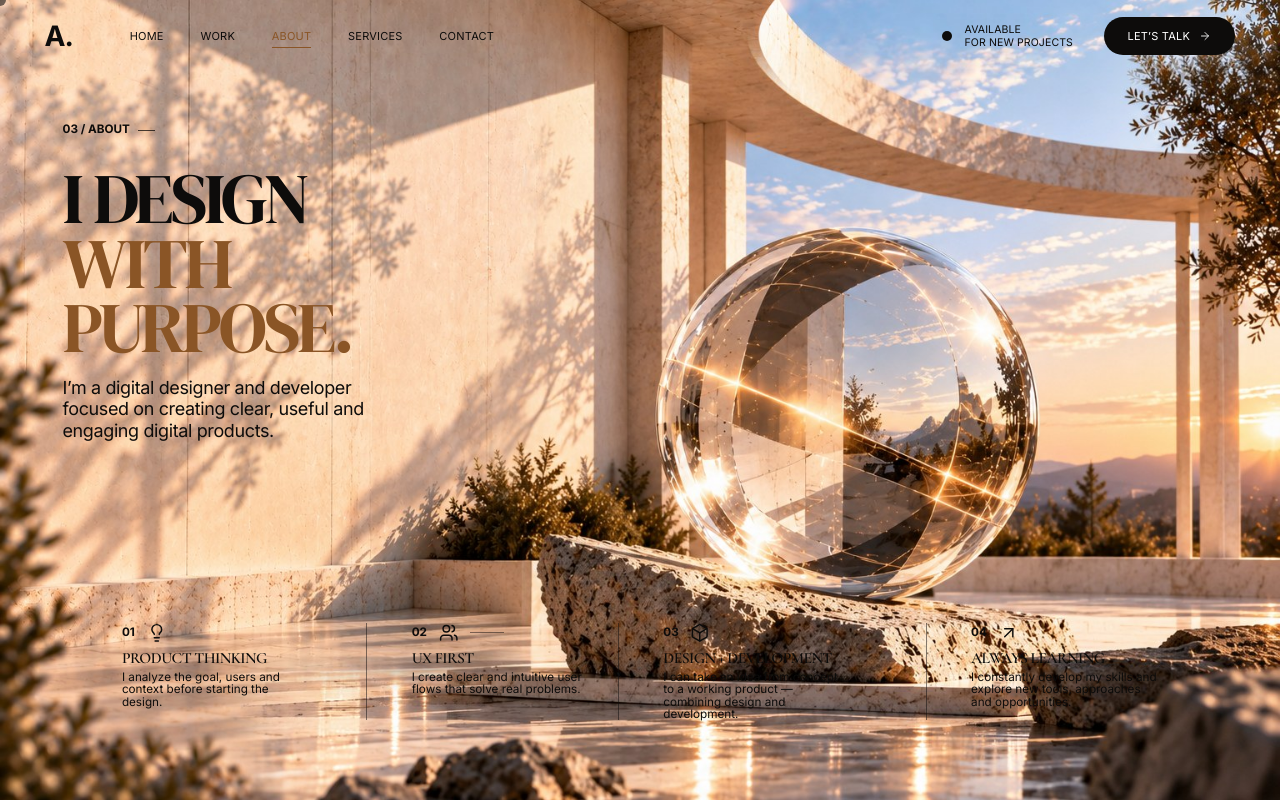
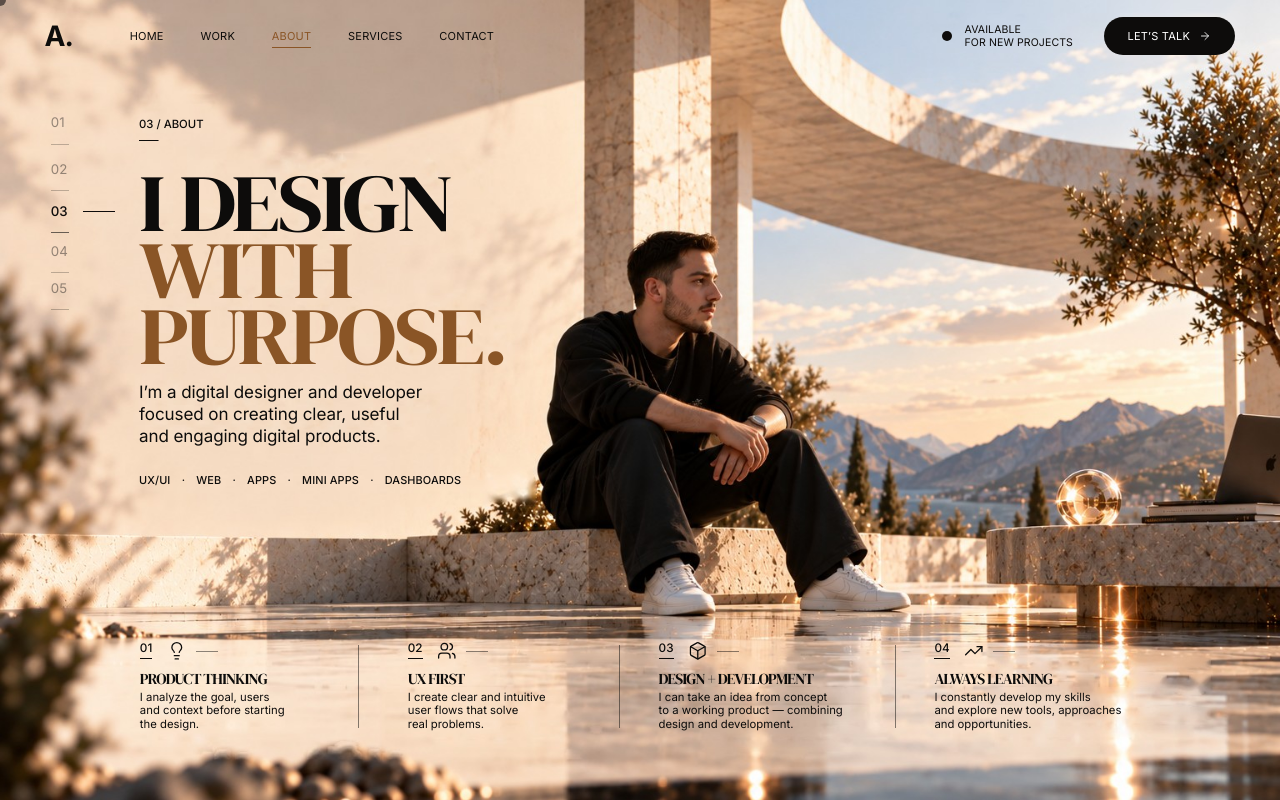
Before and after one commit to alexanderdashcynskiy-cell/Portfolio, a React (Vite) app: page / in a window 1280 px wide. Both pictures are taken after a click on the button "ABOUT". Built offline with nearby package versions, Linux system fonts and the light colour scheme; a web font is replaced by a local one.

Commit message:
feat: redraw the about page on the portrait scene
Co-Authored-By: Claude Opus 5.5 <noreply@anthropic.com>
Claude-Session: https://claude.ai/code/session_01WEvpuGb8WGayCPmwDqnyC8

```diff
--- a/src/App.tsx
+++ b/src/App.tsx
@@ -136,14 +136,21 @@ export default function App() {
 
       <Navigation onOpenSection={handleOpenSection} activeSection={activeSection} />
 
-      {/* ONE FIXED BACKDROP for the whole site; the sphere layer dissolves away from the first page */}
+      {/* ONE FIXED BACKDROP for the whole site; each page cross-fades in its own scene */}
       <div className="fixed inset-0 pointer-events-none" aria-hidden="true">
         <img src="/worlds/bg.jpg" alt="" className="absolute inset-0 w-full h-full object-cover" draggable={false} />
         <img
           src="/hero.jpg"
           alt=""
           className="absolute inset-0 w-full h-full object-cover transition-opacity duration-[1100ms] ease-in-out"
-          style={{ opacity: page === 0 || page === 2 ? 1 : 0 }}
+          style={{ opacity: page === 0 ? 1 : 0 }}
+          draggable={false}
+        />
+        <img
+          src="/about.jpg"
+          alt=""
+          className="absolute inset-0 w-full h-full object-cover transition-opacity duration-[1100ms] ease-in-out"
+          style={{ opacity: page === 2 ? 1 : 0 }}
           draggable={false}
         />
       </div>
@@ -162,7 +169,7 @@ export default function App() {
 
       {/* PAGE 3 — About */}
       <div {...pageProps(2)}>
-        <AboutPage />
+        <AboutPage onOpenSection={handleOpenSection} />
       </div>
 
       {/* Interactive Works Fullscreen Modal (for direct instant access on WORK / EXPLORE clicks) */}
--- a/src/components/AboutPage.tsx
+++ b/src/components/AboutPage.tsx
@@ -1,65 +1,119 @@
 import React from 'react';
-import { ArrowUpRight, Box, Lightbulb, Users } from 'lucide-react';
+import { Box, Lightbulb, TrendingUp, Users } from 'lucide-react';
 
 const u = (n: number) => `calc(${n} * var(--u))`;
+
+type Section = 'home' | 'about' | 'work' | 'services' | 'contact';
+
+const rail: { number: string; section: Section }[] = [
+  { number: '01', section: 'home' },
+  { number: '02', section: 'work' },
+  { number: '03', section: 'about' },
+  { number: '04', section: 'services' },
+  { number: '05', section: 'contact' },
+];
+const railTops = [149, 209, 262, 313, 361];
+
+const tags = ['UX/UI', 'WEB', 'APPS', 'MINI APPS', 'DASHBOARDS'];
 
 const principles = [
   {
     number: '01',
     title: 'PRODUCT THINKING',
-    text: 'I analyze the goal, users and context before starting the design.',
+    lines: ['I analyze the goal, users', 'and context before starting', 'the design.'],
     Icon: Lightbulb,
+    left: 179,
   },
   {
     number: '02',
     title: 'UX FIRST',
-    text: 'I create clear and intuitive user flows that solve real problems.',
+    lines: ['I create clear and intuitive', 'user flows that solve', 'real problems.'],
     Icon: Users,
+    left: 522,
   },
   {
     number: '03',
     title: 'DESIGN + DEVELOPMENT',
-    text: 'I can take an idea from concept to a working product — combining design and development.',
+    lines: ['I can take an idea from concept', 'to a working product — combining', 'design and development.'],
     Icon: Box,
+    left: 843,
   },
   {
     number: '04',
     title: 'ALWAYS LEARNING',
-    text: 'I constantly develop my skills and explore new tools, approaches and opportunities.',
-    Icon: ArrowUpRight,
+    lines: ['I constantly develop my skills', 'and explore new tools, approaches', 'and opportunities.'],
+    Icon: TrendingUp,
+    left: 1196,
   },
 ];
+const dividers = [458, 792, 1146];
 
-/** The third full-screen page, composed against the architectural portrait image. */
-export const AboutPage: React.FC = () => (
+interface AboutPageProps {
+  onOpenSection: (section: Section) => void;
+}
+
+/** The third full-screen page, pixel-mapped to the 1536×1024 portrait reference. */
+export const AboutPage: React.FC<AboutPageProps> = ({ onOpenSection }) => (
   <section className="about-page font-hero-sans relative h-screen min-h-[640px] overflow-hidden text-[var(--hero-ink)]">
-    <div className="about-copy" style={{ left: u(80), top: u(159) }}>
-      <div className="flex items-center" style={{ gap: u(10) }}>
-        <span className="font-bold leading-none" style={{ fontSize: u(15) }}>03 / ABOUT</span>
-        <span className="h-px bg-black/70" style={{ width: u(22) }} />
-      </div>
+    {/* Page index rail */}
+    <nav className="about-rail" aria-label="Pages">
+      {rail.map(({ number, section }, i) => {
+        const active = section === 'about';
+        return (
+          <button
+            key={number}
+            onClick={() => onOpenSection(section)}
+            className={`about-rail-item ${active ? 'is-active' : ''}`}
+            style={{ left: u(65), top: u(railTops[i]) }}
+            aria-current={active ? 'page' : undefined}
+          >
+            <span>{number}</span>
+            {active && <span className="about-rail-dash" />}
+          </button>
+        );
+      })}
+    </nav>
 
-      <h1 className="about-title font-display uppercase" style={{ marginTop: u(39) }}>
+    <div className="about-copy" style={{ left: u(178), top: u(141) }}>
+      <span className="about-eyebrow">03 / ABOUT</span>
+
+      <h1 className="about-title font-display uppercase" style={{ marginTop: u(36) }}>
         <span>I Design</span>
         <span className="text-[var(--hero-bronze)]">With</span>
         <span className="text-[var(--hero-bronze)]">Purpose.</span>
       </h1>
 
-      <p className="about-intro" style={{ marginTop: u(22) }}>
+      <p className="about-intro" style={{ marginTop: u(16) }}>
         I’m a digital designer and developer focused on creating clear, useful and engaging digital products.
       </p>
+
+      <ul className="about-tags" style={{ marginTop: u(36) }}>
+        {tags.map((tag, i) => (
+          <li key={tag}>
+            {i > 0 && <span className="about-tag-dot" aria-hidden="true">·</span>}
+            {tag}
+          </li>
+        ))}
+      </ul>
     </div>
 
-    <div className="about-principles" style={{ left: u(156), right: u(91), bottom: u(102) }}>
-      {principles.map(({ number, title, text, Icon }, index) => (
-        <article key={number} className="about-principle" style={{ paddingLeft: index ? u(57) : 0 }}>
-          <div className="flex items-center" style={{ gap: u(15) }}>
-            <span className="font-bold leading-none" style={{ fontSize: u(15) }}>{number}</span>
-            <Icon strokeWidth={1.8} style={{ width: u(25), height: u(25) }} aria-hidden="true" />
-            {index === 1 && <span className="h-px bg-black/45" style={{ width: u(43) }} />}
+    <div className="about-principles">
+      {dividers.map((x) => (
+        <span key={x} className="about-divider" style={{ left: u(x) }} aria-hidden="true" />
+      ))}
+      {principles.map(({ number, title, lines, Icon, left }) => (
+        <article key={number} className="about-principle" style={{ left: u(left) }}>
+          <div className="flex items-center">
+            <span className="about-principle-number">{number}</span>
+            <Icon strokeWidth={1.6} style={{ width: u(25), height: u(25), marginLeft: u(19) }} aria-hidden="true" />
+            <span className="h-px bg-black/45" style={{ width: u(28), marginLeft: u(12) }} />
           </div>
-          <h2 className="font-cormorant font-semibold" style={{ fontSize: u(20), marginTop: u(11) }}>{title}</h2>
-          <p className="about-principle-copy" style={{ fontSize: u(15), marginTop: u(6) }}>{text}</p>
+          <h2 className="about-principle-title font-display">{title}</h2>
+          <p className="about-principle-copy">
+            {lines.map((line) => (
+              <span key={line}>{line} </span>
+            ))}
+          </p>
         </article>
       ))}
     </div>
--- a/src/index.css
+++ b/src/index.css
@@ -234,75 +234,166 @@ body {
    ABOUT — the type and the principle row are positioned on the same
    1536 × 1024 grid as the supplied reference.
 ------------------------------------------------------------------- */
+.about-rail-item {
+  position: absolute;
+  z-index: 1;
+  display: flex;
+  align-items: center;
+  padding-bottom: calc(19 * var(--u));
+  font-size: calc(17 * var(--u));
+  font-weight: 400;
+  line-height: 1;
+  color: rgba(13, 12, 11, 0.42);
+  cursor: pointer;
+  transition: color 0.3s ease;
+}
+.about-rail-item::after {
+  content: "";
+  position: absolute;
+  left: 0;
+  bottom: 0;
+  width: calc(23 * var(--u));
+  height: 1px;
+  background: currentColor;
+  opacity: 0.6;
+}
+.about-rail-item:hover,
+.about-rail-item.is-active {
+  color: var(--hero-ink);
+}
+.about-rail-item.is-active {
+  font-weight: 500;
+}
+.about-rail-dash {
+  width: calc(41 * var(--u));
+  height: 1px;
+  margin-left: calc(19 * var(--u));
+  background: currentColor;
+}
+
 .about-copy {
   position: absolute;
   z-index: 1;
-  width: calc(430 * var(--u));
+  width: calc(460 * var(--u));
+}
+
+.about-eyebrow {
+  display: inline-block;
+  padding-bottom: calc(14 * var(--u));
+  font-size: calc(14.5 * var(--u));
+  font-weight: 500;
+  line-height: 1;
+  background: linear-gradient(currentColor, currentColor) left bottom / calc(25 * var(--u)) 1px no-repeat;
 }
 
 .about-title {
-  font-size: calc(91 * var(--u));
+  font-size: calc(104 * var(--u));
   font-weight: 400;
-  line-height: 0.905;
-  letter-spacing: -0.045em;
+  line-height: 0.82;
+  letter-spacing: -0.03em;
+  transform: scaleX(1.08);
+  transform-origin: left;
 }
-
 .about-title span {
   display: block;
 }
 
 .about-intro {
-  max-width: calc(405 * var(--u));
-  font-size: calc(23 * var(--u));
-  line-height: 1.2;
-  letter-spacing: -0.02em;
+  max-width: calc(372 * var(--u));
+  font-size: calc(21.8 * var(--u));
+  line-height: 1.28;
+  letter-spacing: -0.005em;
+}
+
+.about-tags {
+  display: flex;
+  white-space: nowrap;
+  font-size: calc(14 * var(--u));
+  font-weight: 500;
+  line-height: 1;
+  letter-spacing: 0.01em;
+}
+.about-tag-dot {
+  display: inline-block;
+  width: calc(33 * var(--u));
+  text-align: center;
 }
 
 .about-principles {
   position: absolute;
-  z-index: 1;
-  display: grid;
-  grid-template-columns: 1fr 1.03fr 1.26fr 1.16fr;
+  inset: 0;
+  pointer-events: none;
 }
-
-.about-principle + .about-principle {
-  border-left: 1px solid rgba(13, 12, 11, 0.5);
+.about-divider {
+  position: absolute;
+  top: calc(826 * var(--u));
+  height: calc(106 * var(--u));
+  width: 1px;
+  background: rgba(13, 12, 11, 0.5);
 }
-
-.about-principle h2 {
+.about-principle {
+  position: absolute;
+  top: calc(821 * var(--u));
+  pointer-events: auto;
+}
+.about-principle-number {
+  padding-bottom: calc(5 * var(--u));
+  font-size: calc(15 * var(--u));
+  font-weight: 500;
   line-height: 1;
-  letter-spacing: -0.035em;
+  background: linear-gradient(currentColor, currentColor) left bottom / 100% 1px no-repeat;
 }
-
+.about-principle-title {
+  margin-top: calc(13 * var(--u));
+  font-size: calc(19.5 * var(--u));
+  line-height: 1;
+  letter-spacing: -0.04em;
+  white-space: nowrap;
+}
 .about-principle-copy {
-  max-width: calc(238 * var(--u));
-  line-height: 1.05;
+  margin-top: calc(6 * var(--u));
+  font-size: calc(14.5 * var(--u));
+  line-height: 1.18;
+}
+.about-principle-copy span {
+  display: block;
 }
 
 @media (max-width: 767px) {
   .about-page {
-    overflow-y: auto;
+    height: auto;
+    min-height: 100vh;
+    overflow: visible;
     background: rgba(247, 236, 222, 0.6);
   }
+  .about-rail { display: none; }
   .about-copy {
     position: relative;
     left: auto !important;
     top: auto !important;
     width: auto;
-    padding: 132px 24px 48px;
+    padding: 132px 24px 40px;
   }
-  .about-title { font-size: clamp(56px, 16vw, 74px); }
+  .about-eyebrow { font-size: 13px; padding-bottom: 10px; }
+  .about-title { font-size: clamp(56px, 16vw, 74px); transform: none; }
   .about-intro { max-width: 340px; font-size: 18px; }
+  .about-tags { flex-wrap: wrap; white-space: normal; font-size: 12px; row-gap: 8px; }
+  .about-tag-dot { width: 20px; }
   .about-principles {
     position: relative;
-    left: auto !important;
-    right: auto !important;
-    bottom: auto !important;
-    grid-template-columns: 1fr;
+    inset: auto;
     margin: 0 24px 40px;
   }
-  .about-principle { padding: 24px 0 !important; }
-  .about-principle + .about-principle { border-left: 0; border-top: 1px solid rgba(13, 12, 11, 0.35); }
-  .about-principle h2 { font-size: 22px !important; }
-  .about-principle-copy { max-width: 300px; font-size: 15px !important; line-height: 1.25; }
+  .about-divider { display: none; }
+  .about-principle {
+    position: relative;
+    left: auto !important;
+    top: auto;
+    padding: 22px 0;
+  }
+  .about-principle + .about-principle { border-top: 1px solid rgba(13, 12, 11, 0.35); }
+  .about-principle-number { font-size: 14px; }
+  .about-principle-title { font-size: 22px; white-space: normal; }
+  .about-principle-copy { font-size: 15px; line-height: 1.3; }
+  .about-principle-copy span { display: inline; }
 }
```
Also changed, not shown: public/about.jpg (added).
